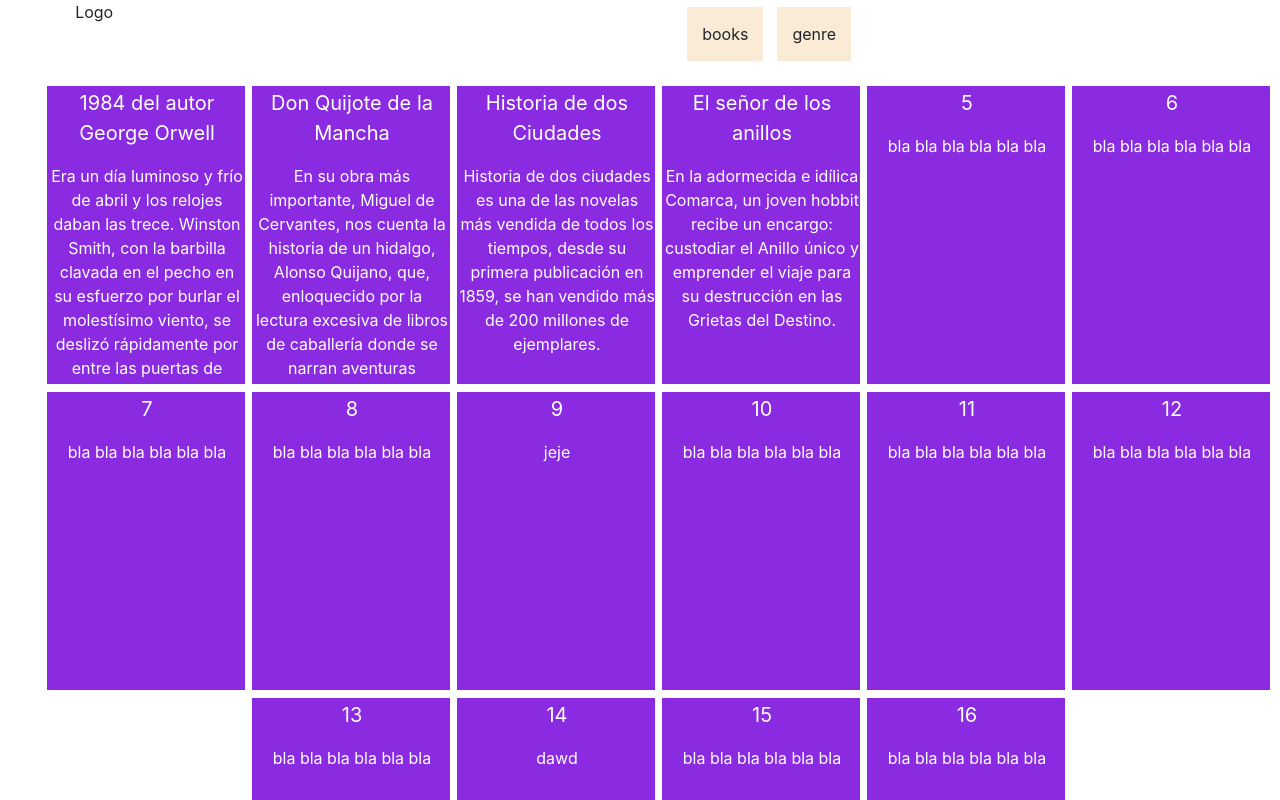
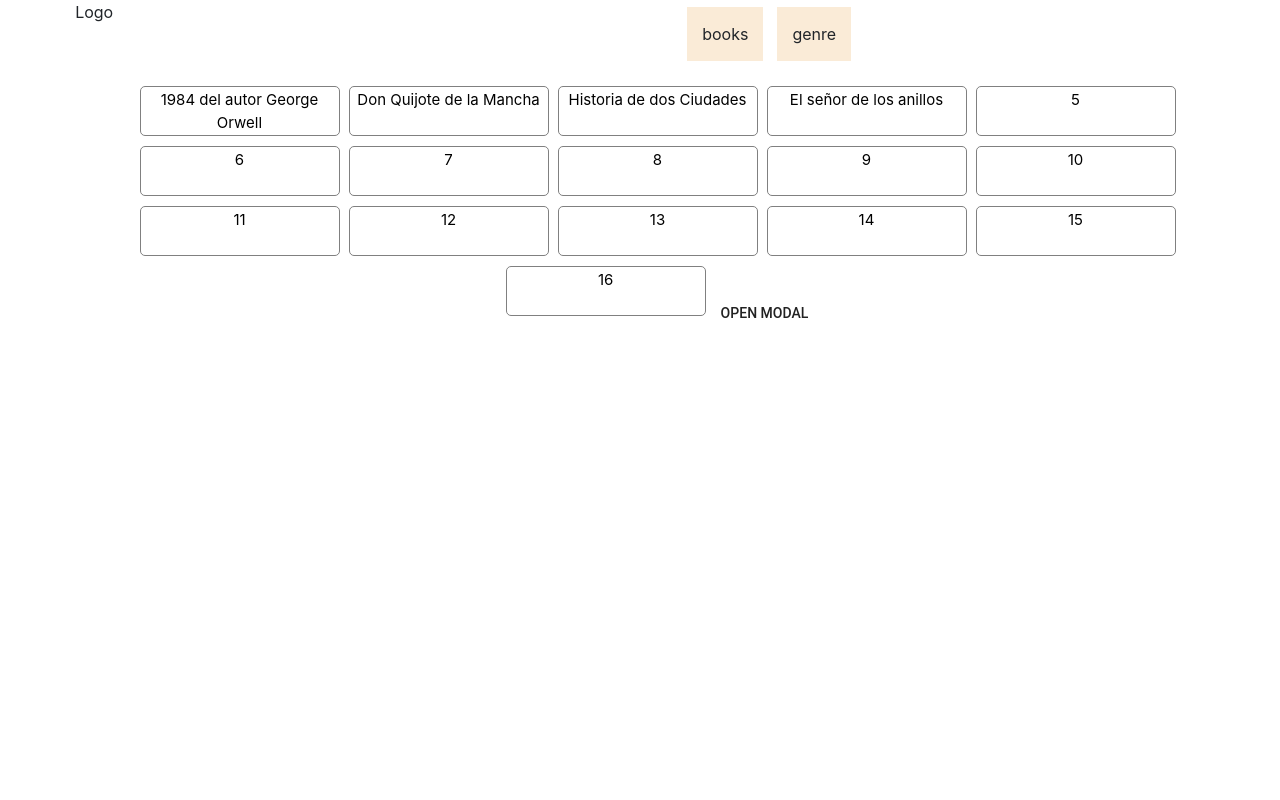
Before and after one commit to Manu-js/React-Book-Catalog, a React (Create React App) app: page / in a window 1280 px wide. Shown: the top 800 px of the page. Built offline with nearby package versions, Linux system fonts and the light colour scheme.

Commit message:
fix: delete and add books

```diff
--- a/src/App.js
+++ b/src/App.js
@@ -16,6 +16,7 @@ class App extends Component {
     };
     this.deleteBook = this.deleteBook.bind(this);
     this.handleChangeEdit = this.handleChangeEdit.bind(this);
+    this.handleNewBook = this.handleNewBook.bind(this);
 
 
   }
@@ -23,23 +24,33 @@ class App extends Component {
     this.setState(prevState => {
       const newState = {
         books: prevState.books.map((book, index) => {
-
           if ((index + 1) == (bookSelected.id)) {
-
               book = {
                 ...book,
                 [name]: value
               }
-
-
           }
-
           return book;
         })
       }
       return newState;
     })
 
+  }
+  handleNewBook(value, value1, value2) {
+    console.log("el tamaño es: ",this.state.books);
+    const newBook =  {
+      "tittle": value,
+      "resume": value1,
+      "genres":["drama","suspense"],
+      "image":"http://hp-api.herokuapp.com/images/harry.jpg",
+      "id": this.state.books.length,
+      "price":"20",
+      "isbn":"38219831892"
+      };
+    this.setState(previousState => ({
+      books: [...previousState.books, newBook]
+  }));
 
   }
   deleteBook(e) {
@@ -96,7 +107,7 @@ class App extends Component {
     return (
       <div className="App">
         <Header />
-        <Main books={books} deleteBook={this.deleteBook} handleChangeEdit={this.handleChangeEdit} />
+        <Main books={books} deleteBook={this.deleteBook} handleChangeEdit={this.handleChangeEdit} handleNewBook={this.handleNewBook} />
       </div>
     );
   }
--- a/src/Components/Books/Book/Book.css
+++ b/src/Components/Books/Book/Book.css
@@ -4,27 +4,26 @@
     margin:2px;
     padding: 20px;
     width: 200px;
-    height: 300px;
+    height: 50px;
     padding: 2px;
-    background-color: blueviolet;
+    border-radius: 5px;
+    border: 1px solid grey;
 
 }
 
 .bookCard:hover{
- color:white;
+ color:black;
  border:2px solid black;
  padding: 0px;
 }
 
 .bookLink{
     overflow: hidden;
-    width: 200px;
-    height: 300px;
     display: inline-block;
     margin-right: 5px;
-    color: white;
+    color: black;
 }
 
 .bookTittle{
-    font-size: 20px;
+    font-size: 15px;
 }
--- a/src/Components/Books/Book/Index.js
+++ b/src/Components/Books/Book/Index.js
@@ -11,7 +11,7 @@ class Book extends Component {
         className="bookLink"
         to={`/book/${book.id}`}
       >
-        <li className="bookCard"><p className="bookTittle">{book.tittle}</p><p>{book.resume}</p></li>
+        <li className="bookCard"><p className="bookTittle">{book.tittle}</p></li>
       </Link>
 
     );
--- a/src/Components/Books/BookEdit/Index.js
+++ b/src/Components/Books/BookEdit/Index.js
@@ -11,16 +11,13 @@ class BookEdit extends Component {
     open: false,
 
   };
-  componentDidMount() {
-
-  }
   handleOpen = () => {
     this.setState({ open: true });
   };
 
   handleClose = () => {
     this.setState({ open: false });
-};
+  };
   render() {
     const { match, books, deleteBook, handleChangeEdit } = this.props;
     const selectedId = match.params.id;
@@ -30,6 +27,11 @@ class BookEdit extends Component {
 
     return (
       <div className="col-md-10">
+        <div className="row">
+          <Link className="" to={`/`}>
+            <button>Back</button>
+          </Link>
+        </div>
         <div className="row">
           <div className="col-md-4 tittleBook">{selectBook.tittle}</div>
           <Button onClick={this.handleOpen}>Open Modal</Button>
@@ -46,18 +48,17 @@ class BookEdit extends Component {
           <div className="col-md-12">{selectBook.resume}</div>
         </div>
         <div className="row">
+          <div className="col-md-12">
+            <p className="genreListTittle">Generos</p>
+          </div>
+
           {selectBook.genres.map(item => (
             <React.Fragment key={item}>
-              <div className="col-md-1 genreList">{item}</div>
+              <div className="genreList">{item}</div>
             </React.Fragment>
           ))}
         </div>
-        <button onClick={deleteBook} id={selectedId}>caca</button>
-        <div className="app__character-detail col-md-10">
-          <Link className="app__character-link" to={`/`}>
-            <p>pa tras wey</p>
-          </Link>
-        </div>
+        <button onClick={deleteBook} id={selectedId}>Delete</button>
       </div>
     );
   }
--- a/src/Components/Books/Booklist/Index.js
+++ b/src/Components/Books/Booklist/Index.js
@@ -1,17 +1,39 @@
 import React, { Component } from "react";
 import "./Booklist.css";
 import Book from '../Book/Index'
-
+import Button from '@material-ui/core/Button';
+import Modal from '@material-ui/core/Modal';
+import NewBook from '../NewBook/Index';
 
 class Booklist extends Component {
+  state = {
+    openModal: false,
+
+  };
+  handleOpen = () => {
+    this.setState({ openModal: true });
+  };
+
+  handleClose = () => {
+    this.setState({ openModal: false });
+  };
   render() {
-    const { books } = this.props;
+    const { books, handleNewBook } = this.props;
     return (
       <div className="col-md-12">
         <ul>
           {books.map(function (book, i) {
             return <Book key={book.id} book={book} />
           })}
+          <Button onClick={this.handleOpen}>Open Modal</Button>
+          <Modal
+            aria-labelledby="simple-modal-title"
+            aria-describedby="simple-modal-description"
+            open={this.state.openModal}
+            onClose={this.handleClose}
+          >
+            <NewBook handleNewBook={handleNewBook}></NewBook>
+          </Modal>
         </ul>
       </div>
     );
--- /dev/null
+++ b/src/Components/Books/NewBook/Index.js
@@ -0,0 +1,55 @@
+import React, { Component } from "react";
+import Button from '@material-ui/core/Button';
+import "./NewBook.css";
+
+
+class NewBook extends Component {
+  state = {
+    open: false,
+    tittleValue: '',
+    priceValue: '',
+    isbnValue: ''
+
+  };
+  	constructor(props) {
+		super(props);
+
+		this.handleBookAdd = this.handleBookAdd.bind(this);
+	}
+
+
+	handleBookAdd(e) {
+    const { handleNewBook } = this.props;
+		handleNewBook(this.state.tittleValue, this.state.priceValue, this.state.isbnValue);
+	}
+
+  handleOpen = () => {
+    this.setState({ open: true });
+  };
+
+  handleClose = () => {
+    this.setState({ open: false });
+};
+  render() {
+    return (
+            <div className="modalBackground">
+                <input value={this.state.tittleValue} type="text" name="tittleValue" onChange={evt => this.updateInputValue(evt)} />
+                <input value={this.state.priceValue} type="text" name="priceValue" onChange={evt => this.updateInputValue(evt)} />
+                <input value={this.state.isbnValue} type="text" name="isbnValue" onChange={evt => this.updateInputValue(evt)} />
+                <textarea type="text" name="resume"  />
+                <Button onClick={this.handleBookAdd}>nuevo libro</Button>
+
+            </div>
+
+    );
+  }
+
+  updateInputValue(e) {
+    this.setState({
+      [e.target.name]: e.target.value
+    });
+  }
+}
+
+
+export default NewBook;
--- /dev/null
+++ b/src/Components/Books/NewBook/NewBook.css
@@ -0,0 +1,3 @@
+.modalBackground{
+    background-color: red;
+}
--- a/src/Components/Main/Index.js
+++ b/src/Components/Main/Index.js
@@ -8,7 +8,8 @@ class Main extends Component {
     const {
       books,
       deleteBook,
-      handleChangeEdit
+      handleChangeEdit,
+      handleNewBook
     } = this.props;
     return (
       <main className="row">
@@ -19,7 +20,7 @@ class Main extends Component {
               path="/"
               render={() => {
                 return (
-                  <Booklist books={books} />
+                  <Booklist books={books} handleNewBook={handleNewBook} />
                 )
               }}
             />
@@ -27,7 +28,7 @@ class Main extends Component {
               path="/book/:id"
               render={props => {
                 return (
-                  <BookEdit match={props.match} books={books} deleteBook={deleteBook} handleChangeEdit={handleChangeEdit}/>
+                  <BookEdit match={props.match} books={books} deleteBook={deleteBook} handleChangeEdit={handleChangeEdit} />
                 )
               }}
             />
```
Also changed, not shown: 1 other file (tests, documents, lock files or other folders).
